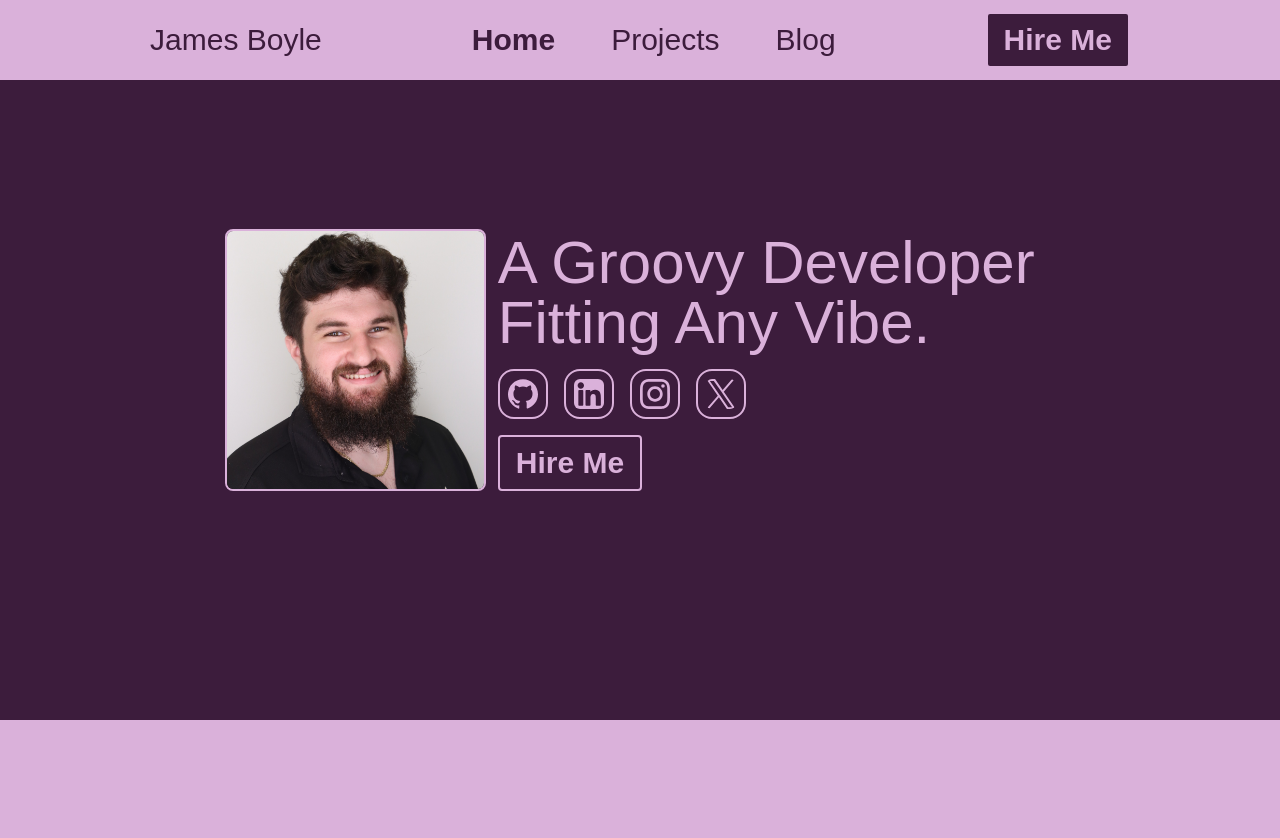
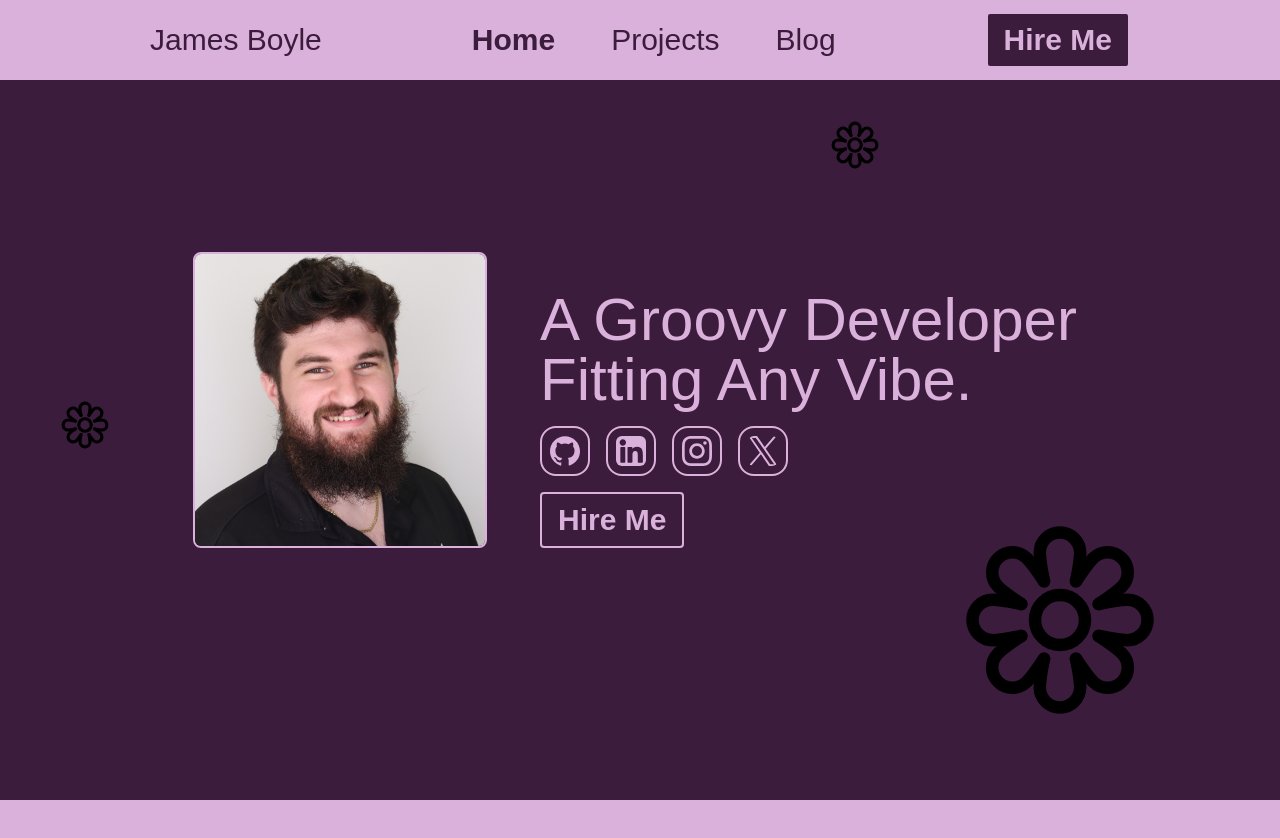
Before and after one commit to jamesdev4you/GroovyPortfolio, a Next.js app in the folder portfolio/: page / in a window 1280 px wide. Shown: the top 838 px of the page. Built offline with nearby package versions, Linux system fonts and the light colour scheme; a web font is replaced by a local one.

Commit message:
header/hero section lp rdy

```diff
--- a/portfolio/app/components/navbar.tsx
+++ b/portfolio/app/components/navbar.tsx
@@ -16,7 +16,7 @@ export default function NavBar() {
     const pathname = usePathname();
     /*Finish creating the navbar by flex box three sections: Title, NavList, Button for contact. Make logo */
     return (
-        <nav className="fixed top-0 w-full h-20 bg-background flex items-center md:justify-evenly justify-between md:pl-0 md:pr-0 pl-8 pr-16">
+        <nav className="fixed z-50 top-0 w-full h-20 bg-background flex items-center md:justify-evenly justify-between md:pl-0 md:pr-0 pl-8 pr-16">
             {/* This is for medium screens */}
             <div className="hidden md:flex text-3xl font-display text-foreground">James Boyle</div>
             <ul className="space-x-4 gap-10 hidden md:flex">
--- a/portfolio/app/page.tsx
+++ b/portfolio/app/page.tsx
@@ -18,6 +18,8 @@ import LinkedInIcon from "../public/icons/linkedin.svg"
 import InstagramIcon from "../public/icons/instagram.svg"
 import XIcon from "../public/icons/x.svg"
 
+import Flower from "../public/icons/flower.svg"
+
 const SocialMedias = [
   { name: "Github", Icon: GithubIcon, href: "https://github.com/jamesdev4you"},
   { name: "LinkedIn", Icon: LinkedInIcon, href: "https://www.linkedin.com/in/jamesboyleusf/"},
@@ -28,18 +30,34 @@ const SocialMedias = [
 export default function Home() {
   console.log("GithubIcon:", GithubIcon, typeof GithubIcon);
   return (
-    <div className="flex flex-col w-full h-full bg-foreground">
+    <div className=" flex flex-col w-full h-full bg-foreground ">
 
     {/* Hero section */}
-    <div className="flex items-center justify-center bg-foreground w-full h-180">
+    <div className="relative z-10 flex items-center justify-center bg-foreground w-full h-screen">
+      {/* Background SVGs */}
+      <Flower
+        width={200}
+        height={200}
+        className="absolute z-0 text-foreground bottom-20 right-30 "
+      />
+      <Flower
+        width={50}
+        height={50}
+        className="absolute z-0 text-foreground top-30 right-100 "
+      />
+      <Flower
+        width={50}
+        height={50}
+        className="absolute z-0 text-foreground top-100 left-15 "
+      />
       {/* Hero Content */}
-      <div className="flex items-end justify-between w-2/3 h-auto ">
+      <div className="flex items-end justify-around w-3/4 h-auto ">
         {/* Hero Photo */}
-        <div className="flex items-center justify-center w-1/3 h-auto ">
+        <div className="flex items-center justify-center w-4/12 h-auto ">
           <Image src={HeroPic} alt="Hero Photo" className="w-11/12 h-auto object-cover rounded-lg border-background border-2" />
         </div>
         {/* Hero Text + Links*/}
-        <div className="flex flex-col items-start justify-center w-2/3 h-auto gap-4 ">
+        <div className="flex flex-col items-start justify-center w-7/12 h-auto gap-4 ">
           <h1 className="text-6xl font-display text-background">A Groovy Developer Fitting Any Vibe.</h1>
           <div className="flex items-center justify-start space-x-4">
             {SocialMedias.map(({ name, Icon, href }) => (
```
Also changed, not shown: portfolio/public/icons/flower.svg (added).
